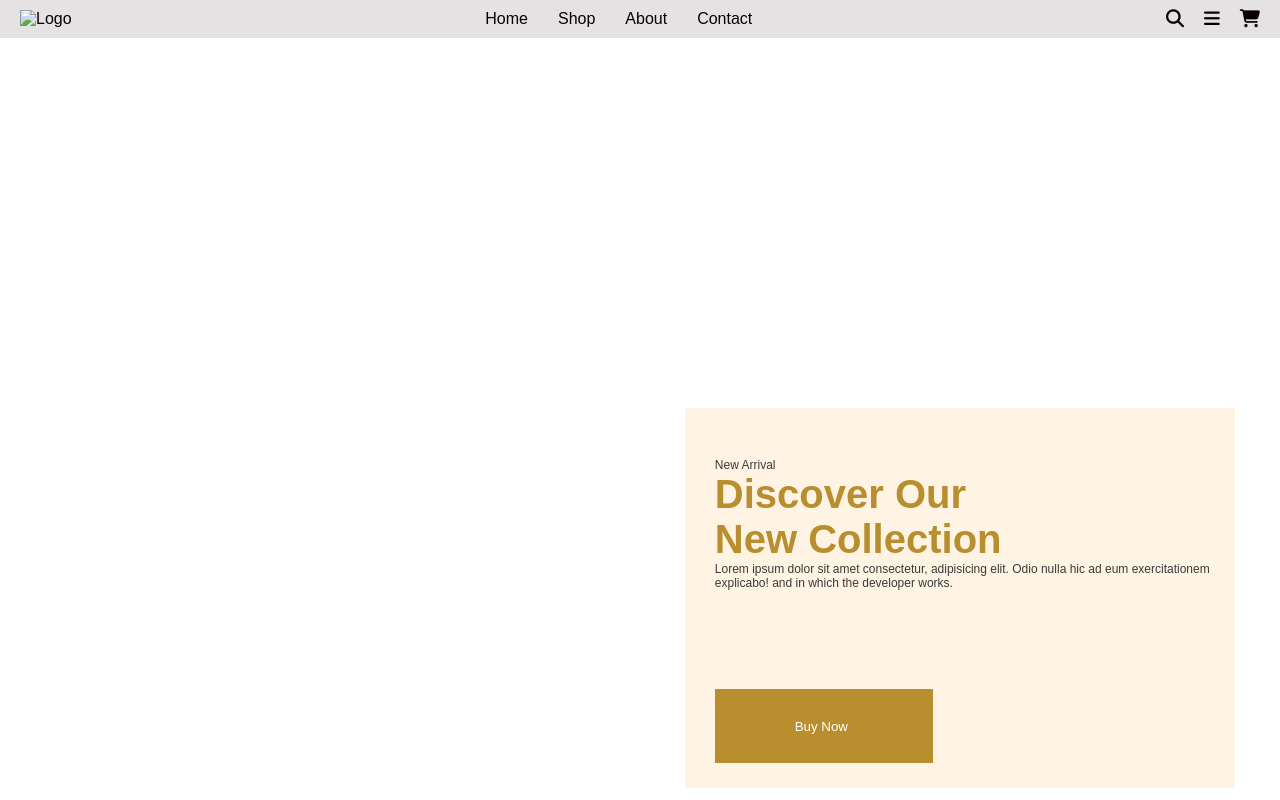
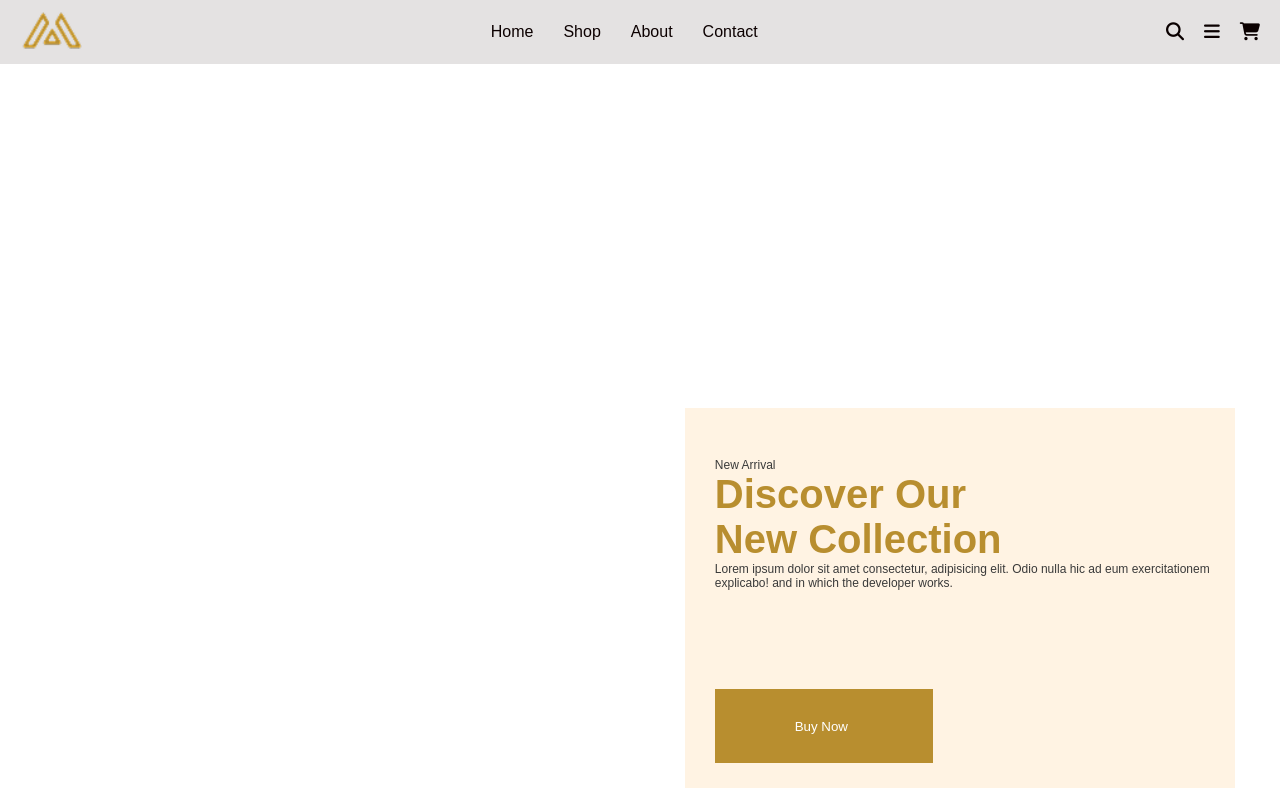
Before and after one commit to Aqib273/Hackatone, a website: page index.html in a window 1280 px wide. Shown: the top 800 px of the page. Drawn offline with Linux system fonts and the light colour scheme.

Commit message:
update logo

```diff
--- a/index.html
+++ b/index.html
@@ -13,7 +13,7 @@
 <body>
     <nav>
         <div class="nav-left">
-            <img src="./images/Frame 168 - Shortcut.lnk" alt="Logo">
+            <img src="./images/logo.png" alt="Logo">
         </div>
 
         <div class="nav-center">
--- /dev/null
+++ b/package.json
@@ -0,0 +1,5 @@
+{
+  "dependencies": {
+    "surge": "^0.24.6"
+  }
+}
```
Also changed, not shown: images/logo.png (added), 3 other files.
